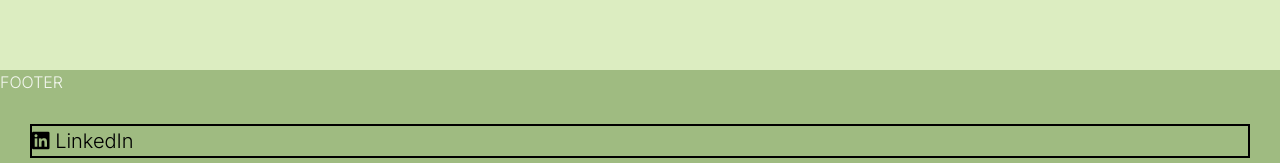
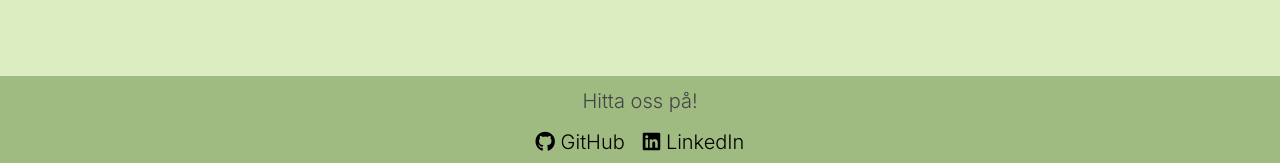
Before and after one commit to AdamGrubb/grupp10, a React (Vite) app in the folder MegaBite/: page / in a window 1280 px wide. Shown: the part 634-797 px from the top of the page. Built offline with nearby package versions, Linux system fonts and the light colour scheme; a web font is replaced by a local one.

Commit message:
Added Flex and links to social links

```diff
--- a/MegaBite/src/components/footer/Footer.css
+++ b/MegaBite/src/components/footer/Footer.css
@@ -1,9 +1,23 @@
-.LinkedIn{
+.LinkedIn, .GitHub {
   color: black;
-  border-width: 2px;
-  margin: 30px;
-  border-color: black;
+  margin: 1px;
   font-weight: bold;
   font-size: 20px;
   width: auto;
+  text-align: center;
 }
+
+.FindUsAt {
+  color: rgb(68, 68, 68);
+  margin: 10px;
+  font-weight: bold;
+  font-size: 20px;
+  width: auto;
+  text-align: center;
+}
+
+.social-links {
+  display: flex;
+  justify-content: center;
+  gap: 1rem;
+}
--- a/MegaBite/src/components/footer/Footer.jsx
+++ b/MegaBite/src/components/footer/Footer.jsx
@@ -6,15 +6,22 @@ export function Footer() {
     <>
       <footer className="bg-footerColor footer">
         <div>
-          <h3>FOOTER</h3>
-          <p className="LinkedIn">
-          <a href="https://grupp10.carrd.co/" target="_blank" rel="noopener noreferrer">
-              <i className="fab fa-linkedin"></i> LinkedIn
-            </a>
-          </p>
+          <p className="FindUsAt">Hitta oss på!</p>
+
+          <div className="social-links">
+            <p className="GitHub">
+              <a href="https://github.com/AdamGrubb/grupp10" target="_blank" rel="noopener noreferrer">
+                <i className="fab fa-github"></i> GitHub
+              </a>
+            </p>
+            <p className="LinkedIn">
+              <a href="https://grupp10.carrd.co/" target="_blank" rel="noopener noreferrer">
+                <i className="fab fa-linkedin"></i> LinkedIn
+              </a>
+            </p>
+          </div>
         </div>
       </footer>
-
     </>
   );
 }
--- a/MegaBite/src/index.css
+++ b/MegaBite/src/index.css
@@ -41,7 +41,7 @@
 }
 .footer {
   position: bottom;
-  height: 96px;
+  height: 90px;
   left: 0;
   right: 0;
   bottom: 0;
```
